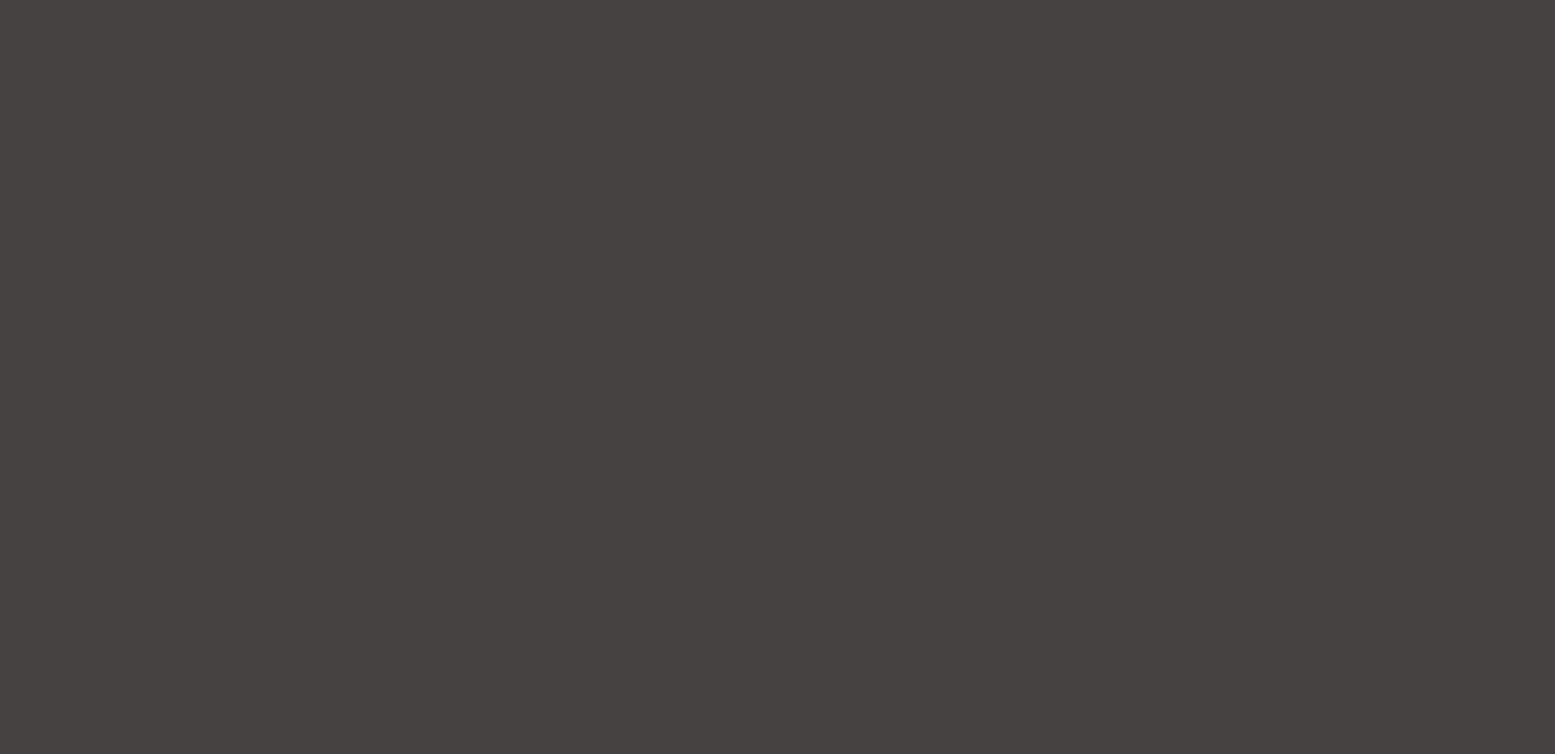
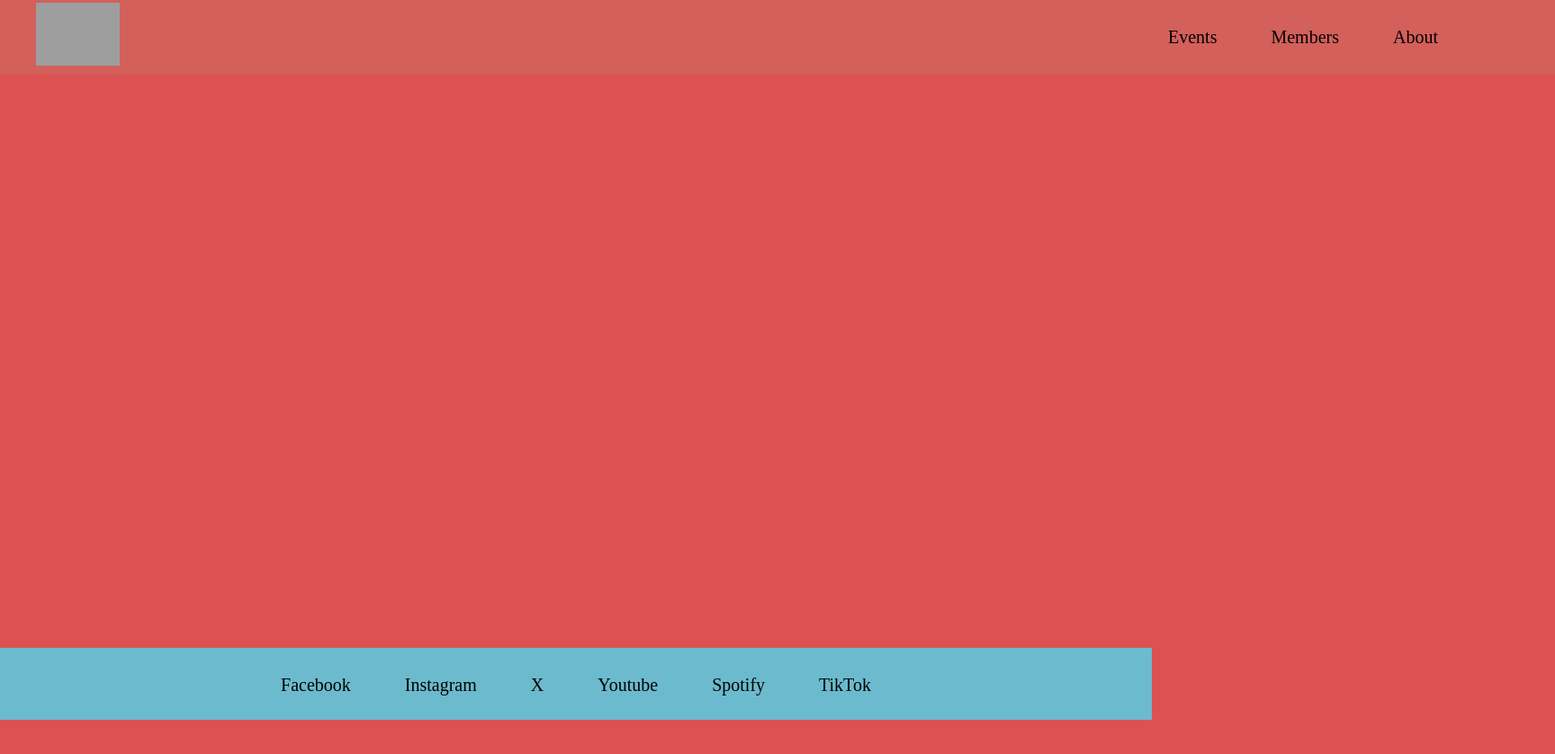
Before and after one commit to LiisaKaju/Projekt2, a plain HTML site: page events.html in a window 1280 px wide. Shown: the whole page at 90% size, 1728 px wide, since content can reach past the window. Before the commit the page ends 800 px from the top, so only its background shows below. Drawn offline with Linux system fonts and the light colour scheme; grey boxes are pictures that could not be loaded.

Commit message:
started making events page

```diff
--- /dev/null
+++ b/events.css
@@ -0,0 +1,48 @@
+body {
+    position: relative;
+    width: 1728px;
+    height: 1359px;
+    background: #DE5153;
+}
+
+.navigation{
+    display: flex;
+    background-color: white;
+    justify-content: space-between;
+    background-color: rgba(210, 98, 91, 0.9);
+
+}
+
+.logo{
+    display: flex;
+    align-items: center;
+    height: 80px;
+    margin-left: 40px;
+}
+
+.menu{
+    display: flex;
+    align-items: center;
+    justify-content: space-between;
+    margin-right: 100px;
+}
+
+.menu a{
+    display: flex;
+    align-items: center;
+    color: black;
+    text-decoration: none;
+    font-size: 20px;
+    padding: 15px;
+    margin: 15px;
+}
+
+
+/*footer*/
+.footer{
+    position: fixed;
+    bottom: 0;
+    width: 100%;
+    background-color: rgb(108 186 205);
+    height: 80px;
+}
--- a/events.html
+++ b/events.html
@@ -5,8 +5,36 @@
     <meta name="viewport" content="width=device-width, initial-scale=1.0">
     <link rel="stylesheet" type="text/css" href="index.css">
     <title>Document</title>
+    <link rel="stylesheet" href="events.css">
 </head>
 <body>
+    <header class="navigation">
+        <div class="logo ">
+            <a href="">
+                <img style="height: 70px;" src="https://www.colendri.intuero.lt/media/images/performers/Imagine-Dragons/imagine-dragons-logo.png">
+            </a>
+        </div>
+        <div class="menu">
+            <a href="events.html">Events</a>
+            <a href="members.html">Members</a>
+            <a href="about.html">About</a>
+        </div>
 
+    </header>
+
+    <main>
+
+    </main>
+
+    <footer class="footer">
+        <div class="social-media">
+            <a href="https://www.facebook.com/ImagineDragons/">Facebook</a>
+            <a href="https://www.instagram.com/imaginedragons/feed/">Instagram</a>
+            <a href="https://twitter.com/imaginedragons">X</a>
+            <a href="https://www.youtube.com/channel/UCT9zcQNlyht7fRlcjmflRSA">Youtube</a>
+            <a href="https://open.spotify.com/artist/53XhwfbYqKCa1cC15pYq2q">Spotify</a>
+            <a href="https://www.tiktok.com/@imaginedragons">TikTok</a>
+        </div>
+    </footer>
 </body>
 </html>
```
